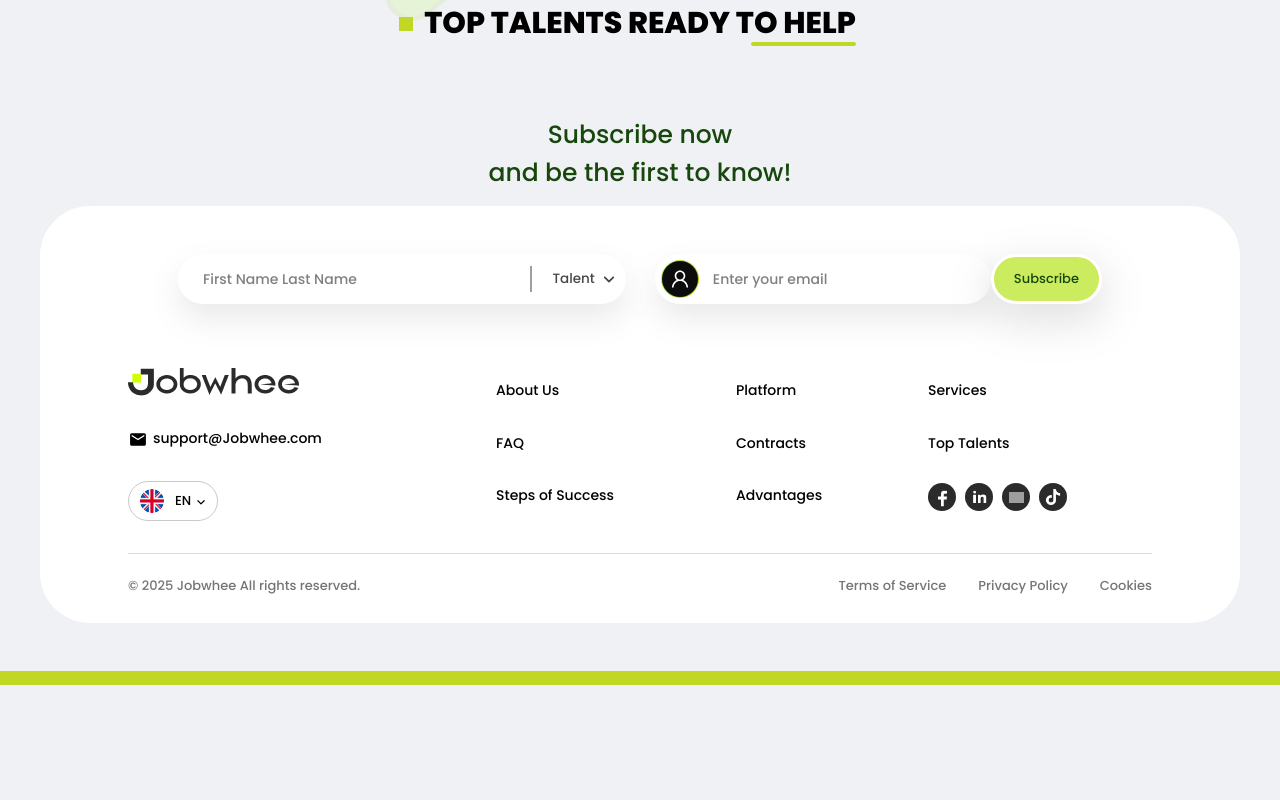
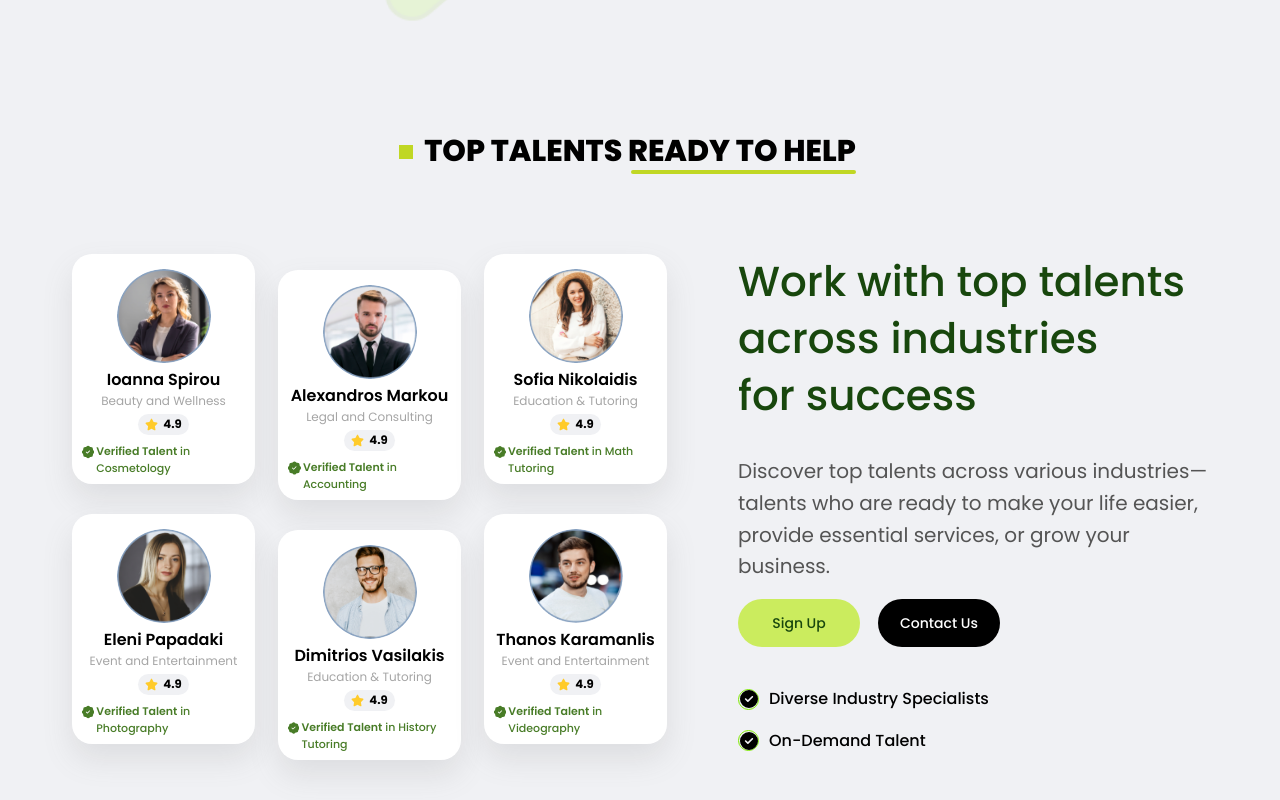
Before and after one commit to atikulla77/StructIQ, a Next.js app: page / in a window 1280 px wide. Shown: the part 2180-2980 px from the top of the page. Before the commit the page ends 2865 px from the top, so only its background shows below. Built offline with nearby package versions, Linux system fonts and the light colour scheme; grey boxes are pictures that could not be loaded.

Commit message:
add TOP TALENTS READY TO HELP Section

```diff
--- a/src/components/topTalentsReadyToHelp.js
+++ b/src/components/topTalentsReadyToHelp.js
@@ -1,38 +1,68 @@
 import React from "react";
+import { FaStar } from "react-icons/fa6";
+import { BsPatchCheckFill } from "react-icons/bs";
+import { FaCircleCheck } from "react-icons/fa6";
 
 function topTalentsReadyToHelp() {
   const topTalentsReadyToHelpData = [
     {
-            id:1,
+      id: 1,
+      tittle: "Ioanna Spirou",
+      post: "Beauty and Wellness",
       img: "./top_talents_ready_to_help/1.png",
+      rating: "4.9",
+      verified: "Cosmetology",
     },
     {
-            id:2,
-            img: "",
+      id: 2,
+      tittle: "Alexandros Markou",
+      post: "Legal and Consulting",
+      img: "./top_talents_ready_to_help/2.png",
+      rating: "4.9",
+      verified: "Accounting",
+      extraMargin: "mt-[1rem]",
     },
     {
-            id:3,
-            img: "",
+      id: 3,
+      tittle: "Sofia Nikolaidis",
+      post: "Education & Tutoring",
+      img: "./top_talents_ready_to_help/3.png",
+      rating: "4.9",
+      verified: "Math Tutoring",
     },
     {
-            id:4,
-            img: "",
+      id: 4,
+      tittle: "Eleni Papadaki",
+      post: "Event and Entertainment",
+      img: "./top_talents_ready_to_help/4.png",
+      rating: "4.9",
+      verified: "Photography",
+      extraMargin: "[@media(min-width:565px)]:mt-0 mt-[1rem]",
     },
     {
-            id:5,
-            img: "",
+      id: 5,
+      tittle: "Dimitrios Vasilakis",
+      post: "Education & Tutoring",
+      img: "./top_talents_ready_to_help/5.png",
+      rating: "4.9",
+      verified: "History Tutoring",
+      extraMargin: "[@media(min-width:565px)]:mt-[1rem] mt-0",
     },
     {
-            id:6,
-            img: "",
+      id: 6,
+      tittle: "Thanos Karamanlis",
+      post: "Event and Entertainment",
+      img: "./top_talents_ready_to_help/6.png",
+      rating: "4.9",
+      verified: "Videography",
+      extraMargin: "[@media(min-width:565px)]:mt-0 mt-[1rem]",
     },
-
-    ]
+  ];
   return (
-    <div className="w-full">
-      <div className="[@media(min-width:1450px)]:!w-[1440px] [@media(min-width:1210px)]:w-[1200px] w-full mx-auto ">
+    <div className="w-full pt-[8rem] [@media(min-width:1450px)]:!pb-[5rem] [@media(min-width:1210px)]:pb-[2rem] pb-[3rem]">
+      <div className="[@media(min-width:1450px)]:!w-[1440px] [@media(min-width:1210px)]:w-[1200px] w-full [@media(min-width:1450px)]:!px-0 sm:px-[2rem] px-0 mx-auto ">
         {/* Tittle */}
-        <div className="[@media(min-width:1200px)]:!w-[27rem] sm:w-[23.4rem] w-[18rem] relative mx-auto flex justify-center items-center text-center">
+        <div className="[@media(min-width:1200px)]:!w-[27rem] sm:w-[23.4rem] w-[18rem] relative mx-auto flex justify-center items-center text-center [@media(min-width:1200px)]:!mb-[5rem] sm:mb-[3rem] mb-[2rem]">
           <h1 className="text-[#000000] [@media(min-width:1200px)]:!text-[30px] sm:text-[26px] text-[20px] font-[800] uppercase">
             TOP TALENTS READY TO HELP
           </h1>
@@ -40,12 +70,94 @@ function topTalentsReadyToHelp() {
             <div className="[@media(min-width:1200px)]:w-[14px] w-[10px] [@media(min-width:1200px)]:h-[14px] h-[10px] bg-[#C0D724]"></div>
           </div>
           <div className="absolute right-0 bottom-0 h-full flex items-end">
-            <div className="[@media(min-width:1200px)]:w-[105px] w-[92px] [@media(min-width:1200px)]:h-[4px] h-[2px] rounded-[25px] bg-[#C0D724]"></div>
+            <div className="[@media(min-width:1200px)]:!w-[225px] sm:w-[198px] w-[151px] [@media(min-width:1200px)]:h-[4px] h-[2px] rounded-[25px] bg-[#C0D724]"></div>
           </div>
         </div>
         {/* Content */}
-        <div className="w-full">
+        <div className="flex flex-wrap justify-between">
+          <div className="[@media(min-width:1450px)]:!w-[715px] sm:!w-[595px] [@media(min-width:565px)]:w-[510px] w-[340px] [@media(min-width:1450px)]:!h-[620px] [@media(min-width:1210px)]:h-[520px] h-auto flex flex-wrap justify-between [@media(min-width:1210px)]:mx-0 mx-auto">
+            {topTalentsReadyToHelpData.map((key) => {
+              return (
+                <div
+                  key={key.id}
+                  className={`${
+                    key?.extraMargin ? key?.extraMargin : ""
+                  } [@media(min-width:1450px)]:!w-[223px] sm:w-[183px] w-[158px] [@media(min-width:1450px)]:!h-[276px] sm:h-[230px] h-[215px] sm:py-[15px] py-[10px] sm:px-[10px] px-[5px] rounded-[20px] [@media(min-width:1450px)]:mb-[30px] mb-[5px] bg-white text-center shadow-[0_15px_30px_0px_#73737326]`}
+                >
+                  <div className="w-full flex justify-center">
+                    <img
+                      src={key.img}
+                      className="[@media(min-width:1450px)]:!w-[109px] sm:w-[94px] w-[90px] [@media(min-width:1450px)]:!h-[109px] sm:h-[94px] h-[90px] rounded-[50%]"
+                    />
+                  </div>
+                  <div className="[@media(min-width:1450px)]:pt-[10px] pt-[5px]">
+                    <h1 className="[@media(min-width:1450px)]:!text-[18px] sm:text-[16px] text-[14px] font-[600]">
+                      {key.tittle}
+                    </h1>
+                    <p className="[@media(min-width:1450px)]:!text-[14px] sm:text-[12px] text-[11px] text-[#A5A5A5] font-[400] [@media(min-width:1450px)]:pt-[3px] pt-[0px]">
+                      {key.post}
+                    </p>
+                    <div className="flex items-center justify-center [@media(min-width:1450px)]:w-[62px] w-[51px] [@media(min-width:1450px)]:h-[26px] h-[21px] rounded-[25px] [@media(min-width:1450px)]:mt-[8px] mt-[4px] bg-[#F0F1F4] mx-auto">
+                      <FaStar className="sm:text-[13px] text-[11px] text-[#FFCB2B] mb-[1px]" />
+                      <p className="[@media(min-width:1450px)]:text-[14px] sm:text-[11.68px] text-[10px] font-[700] pl-[5px]">
+                        {key.rating}
+                      </p>
+                    </div>
+                    <div className="w-full flex justify-center [@media(min-width:1450px)]:pt-[0.8rem] pt-[0.5rem] sm:px-0 px-[5px]">
+                      <BsPatchCheckFill className="sm:text-[14px] text-[12px] text-[#487C27] sm:mr-[2px] mr-[5px] mt-[2px]" />
+                      <p className="[@media(min-width:1450px)]:!text-[12px] sm:text-[11px] text-[10px] font-[500] text-[#487C27] text-left">
+                        <b className="font-[600]">Verified Talent</b> in{" "}
+                        {key.verified}
+                      </p>
+                    </div>
+                  </div>
+                </div>
+              );
+            })}
+          </div>
+          <div className="[@media(min-width:1450px)]:!w-[565px] [@media(min-width:1210px)]:w-[470px] w-[553px] [@media(min-width:1210px)]:!mx-0 [@media(min-width:565px)]:mx-[2rem] mx-[1rem] [@media(min-width:1210px)]:mt-0 mt-[4rem]">
+            <h1 className="[@media(min-width:1450px)]:!text-[50px] [@media(min-width:1210px)]:!text-[42px] sm:text-[28px] text-[20px] text-[#18470D] font-[500] [@media(min-width:1450px)]:leading-[68px] [@media(min-width:1210px)]:leading-[56.75px] leading-[36px] [@media(min-width:1450px)]:!pb-[3rem] [@media(min-width:1210px)]:pb-[2rem] pb-[1rem]">
+              Work with top talents
+              <br className="[@media(min-width:1210px)]:flex hidden" />
+              across industries{" "}
+              <br className="[@media(min-width:1210px)]:flex hidden" />
+              for success
+            </h1>
+            <p className="[@media(min-width:1450px)]:!text-[24px] [@media(min-width:1210px)]:text-[20px] text-[16px] text-[#545454] font-[400] [@media(min-width:1450px)]:!leading-[38px] [@media(min-width:1210px)]:leading-[31.71px] leading-[24px] [@media(min-width:1450px)]:pb-[2rem] pb-[1rem]">
+              Discover top talents across various industries—
+              <br className="[@media(min-width:1210px)]:flex hidden" />
+              talents who are ready to make your life easier,
+              <br className="[@media(min-width:1210px)]:flex hidden" />
+              provide essential services, or grow your
+              <br className="[@media(min-width:1210px)]:flex hidden" />
+              business.
+            </p>
+            <div className="flex items-center [@media(min-width:1450px)]:!pb-[3rem] [@media(min-width:1210px)]:pb-[2.5rem] pb-[2rem] [@media(min-width:1210px)]:pt-0 pt-[1rem]">
+              <button className="sm:w-[122px] w-[96px] sm:h-[48px] h-[40px] sm:text-[14px] text-[12px] sm:mr-[18px] mr-[12px] font-[500] text-[#18470D] bg-[#CBEC5E] rounded-[30px]">
+                Sign Up
+              </button>
+              <button className="sm:w-[122px] w-[96px] sm:h-[48px] h-[40px] sm:text-[14px] text-[11px] font-[500] text-[#ffffff] bg-[#000000] rounded-[30px]">
+                Contact Us
+              </button>
+            </div>
 
+            <div className="flex items-center">
+              <div className="[@media(min-width:1450px)]:w-[26px] w-[21px] [@media(min-width:1450px)]:h-[26px] h-[21px]  flex justify-center items-center rounded-[50%] border-[1px] border-[#7FE800] ">
+                <FaCircleCheck className="[@media(min-width:1450px)]:text-[20px] text-[18px] text-[#000]" />
+              </div>
+              <p className="[@media(min-width:1450px)]:!text-[18px] sm:text-[16px] text-[15px] font-[500] pl-[10px]">
+                Diverse Industry Specialists
+              </p>
+            </div>
+            <div className="flex items-center pt-[1.1rem]">
+              <div className="[@media(min-width:1450px)]:w-[26px] w-[21px] [@media(min-width:1450px)]:h-[26px] h-[21px] flex justify-center items-center rounded-[50%] border-[1px] border-[#7FE800] ">
+                <FaCircleCheck className="[@media(min-width:1450px)]:text-[20px] text-[18px] text-[#000]" />
+              </div>
+              <p className="[@media(min-width:1450px)]:text-[18px] sm:text-[16px] text-[15px] font-[500] pl-[10px]">
+                On-Demand Talent
+              </p>
+            </div>
+          </div>
         </div>
       </div>
     </div>
```
Lines whose indentation alone changed are shown as unchanged.
